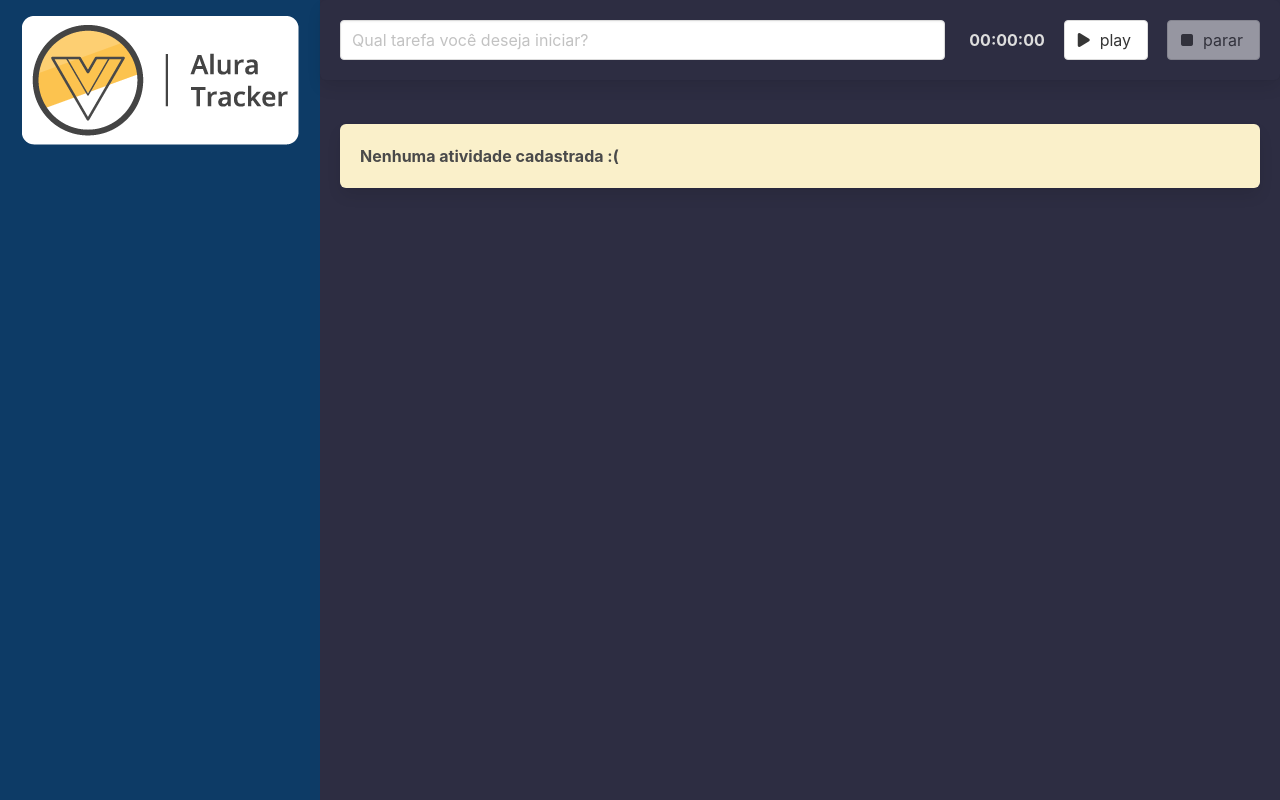
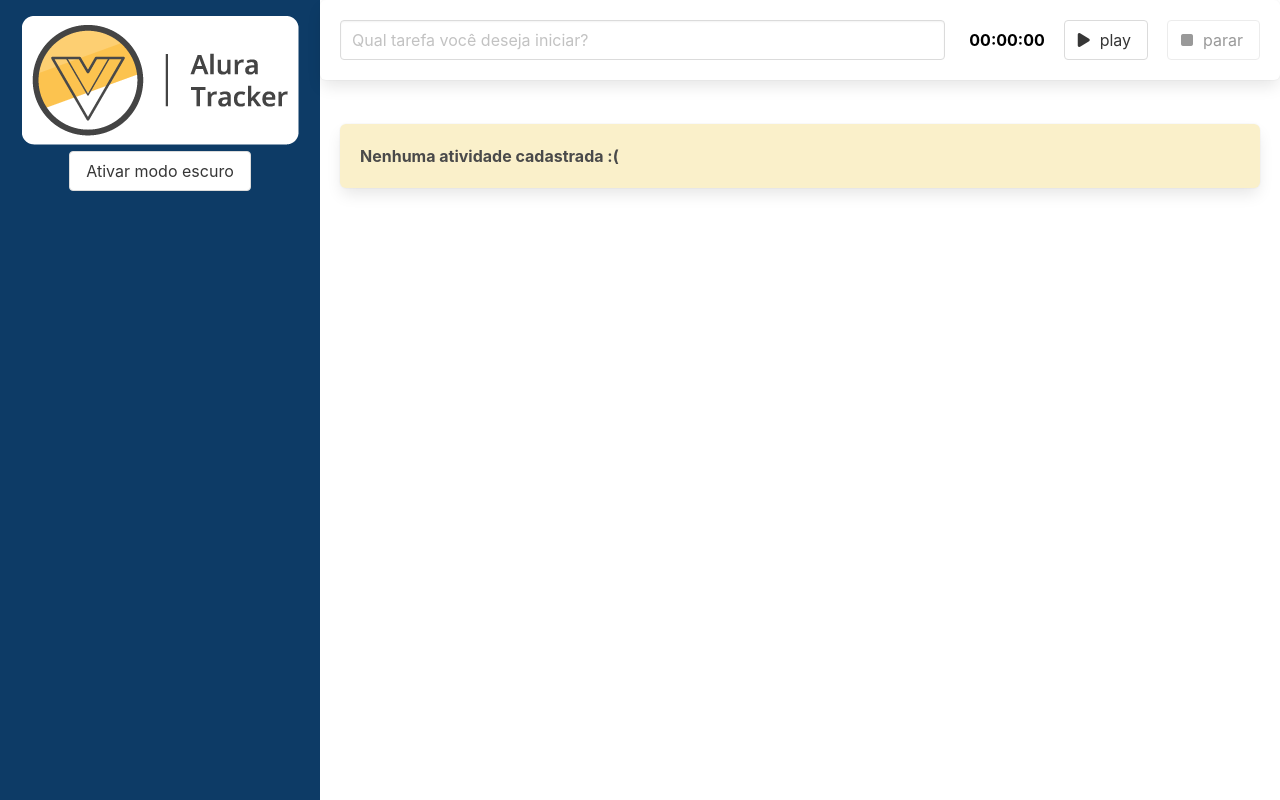
Before and after one commit to omausantos/vue3-comecando-no-framework, a Vue app: page / in a window 1280 px wide. Built offline with nearby package versions, Linux system fonts and the light colour scheme.

Commit message:
[A4] Ouvindo a troca de tema

```diff
--- a/src/App.vue
+++ b/src/App.vue
@@ -1,7 +1,7 @@
 <template>
-  <main class="columns is-gapless is-multiline modo-escuro">
+  <main class="columns is-gapless is-multiline" :class="{ 'modo-escuro': modoEscuroAtivo }">
     <div class="column is-one-quarter">
-      <BarraLateral />
+      <BarraLateral @aoTemaAlterado="trocarTema"/>
     </div>
     <div class="column is-three-quarter conteudo">
       <FormularioTarefa @aoSalvarTarefa="salvarTarefa" />
@@ -27,7 +27,8 @@
   name: 'App',
   data() {
     return {
-      tarefas: [] as ITarefa[]
+      tarefas: [] as ITarefa[],
+      modoEscuroAtivo: false
     }
   },
   components: {
@@ -40,6 +41,9 @@
     salvarTarefa(tarefa: ITarefa): void {
       this.tarefas.push(tarefa);
       console.log(this.tarefas);
+    },
+    trocarTema(modoEscuroAtivo: boolean): void {
+      this.modoEscuroAtivo = modoEscuroAtivo;
     }
   },
   computed: {
--- a/src/components/BarraLateral.vue
+++ b/src/components/BarraLateral.vue
@@ -3,6 +3,9 @@
         <h1>
             <img src="../assets/logo.png" alt="" srcset="">
         </h1>
+        <button class="button" @click="alterarTema">
+            {{ textoBotao }}
+        </button>
     </header>
 </template>
 
@@ -11,7 +14,27 @@
 import { defineComponent } from 'vue'
 
 export default defineComponent({
-    name: 'BarraLateral'
+    name: 'BarraLateral',
+    emits: ['aoTemaAlterado'],
+    data() {
+        return {
+            modoEscuroAtivo: false
+        }
+    },
+    computed: {
+        textoBotao(): string {
+            if(this.modoEscuroAtivo) {
+                return 'Desativar modo escuro';
+            }
+            return 'Ativar modo escuro';
+        }
+    },
+    methods: {
+        alterarTema(): void {
+            this.modoEscuroAtivo = !this.modoEscuroAtivo;
+            this.$emit('aoTemaAlterado', this.modoEscuroAtivo);
+        }
+    }
 })
 </script>
 
```
